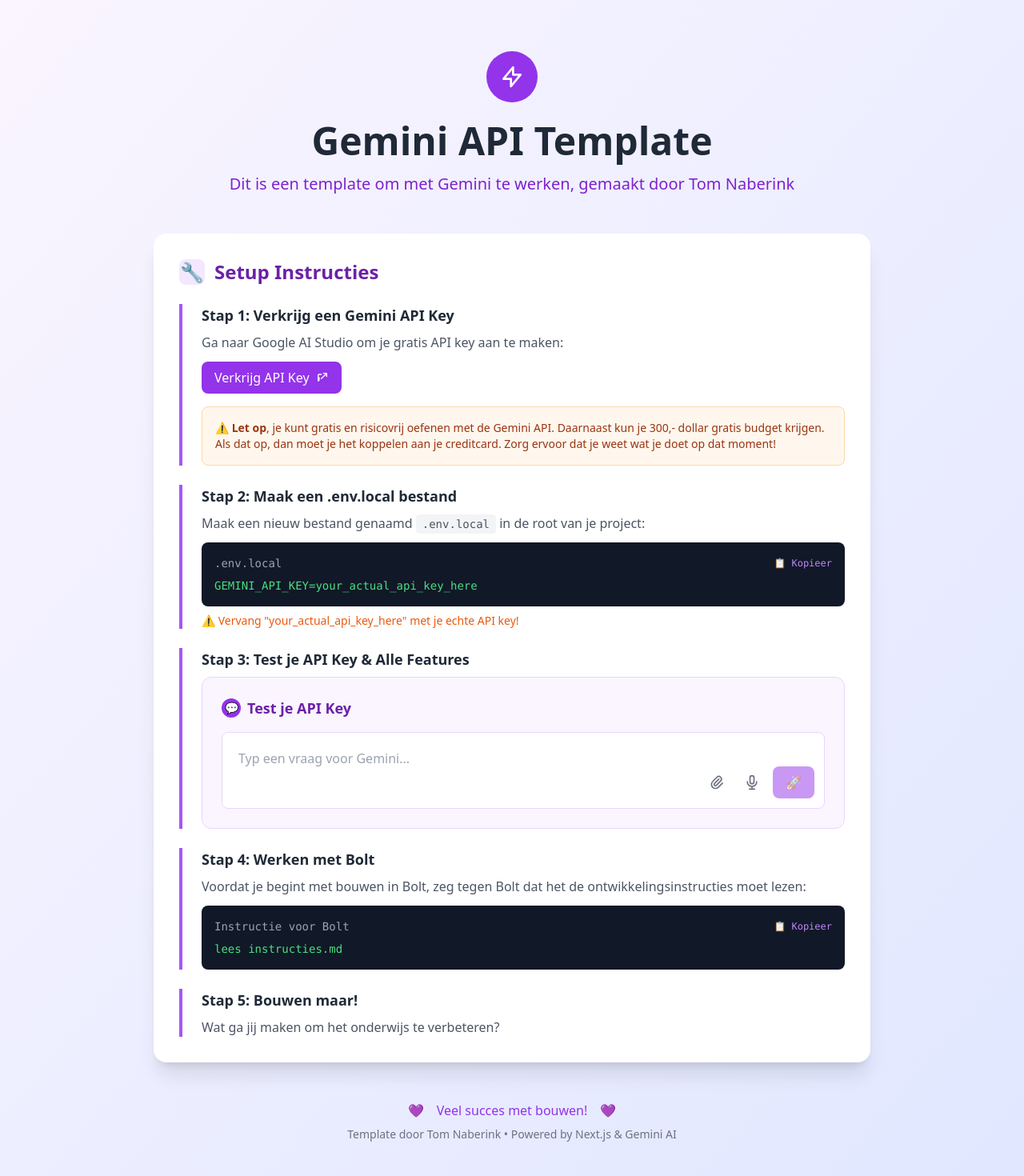
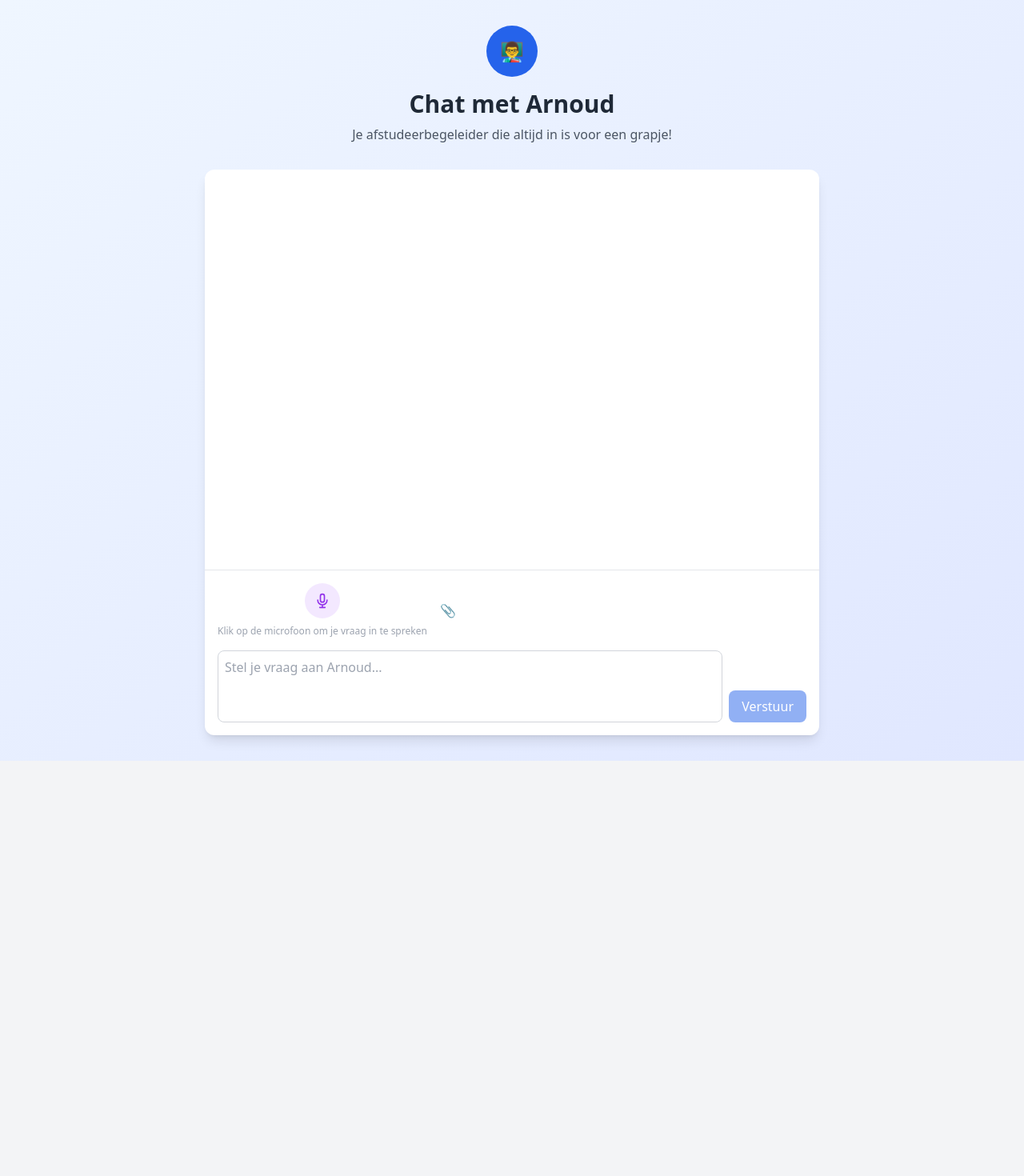
Before and after one commit to TomNaberink/templateAPI, a Next.js app: page / in a window 1280 px wide. Shown: the top 1470 px of the page at 80% size. After the commit the page ends 951 px from the top, so only its background shows below. Built offline with nearby package versions, Linux system fonts and the light colour scheme.

Commit message:
Rebuild page as Arnoud the thesis supervisor chatbot

```diff
--- a/src/app/page.tsx
+++ b/src/app/page.tsx
@@ -1,157 +1,26 @@
 'use client'
 
+import { useState } from 'react'
 import TestChatBot from '@/components/TestChatBot'
 
 export default function Home() {
-  const handleCopyInstruction = () => {
-    navigator.clipboard.writeText('lees instructies.md')
-  }
-
-  const handleCopyEnvLocal = () => {
-    navigator.clipboard.writeText('GEMINI_API_KEY=your_actual_api_key_here')
-  }
-
   return (
-    <div className="min-h-screen bg-gradient-to-br from-purple-50 to-indigo-100">
-      <div className="container mx-auto px-4 py-16">
-
-        {/* Header */}
-        <div className="text-center mb-12">
-          <div className="inline-flex items-center justify-center w-16 h-16 bg-purple-600 rounded-full mb-6">
-            <svg className="w-8 h-8 text-white" fill="none" stroke="currentColor" viewBox="0 0 24 24">
-              <path strokeLinecap="round" strokeLinejoin="round" strokeWidth={2} d="M13 10V3L4 14h7v7l9-11h-7z" />
-            </svg>
+    <div className="min-h-screen bg-gradient-to-br from-blue-50 to-indigo-100">
+      <div className="container mx-auto px-4 py-8">
+        <div className="max-w-3xl mx-auto">
+          <div className="text-center mb-8">
+            <div className="inline-flex items-center justify-center w-16 h-16 bg-blue-600 rounded-full mb-4">
+              <span className="text-2xl">👨‍🏫</span>
+            </div>
+            <h1 className="text-3xl font-bold text-gray-800 mb-2">
+              Chat met Arnoud
+            </h1>
+            <p className="text-gray-600">
+              Je afstudeerbegeleider die altijd in is voor een grapje!
+            </p>
           </div>
 
-          <h1 className="text-5xl font-bold text-gray-800 mb-4">
-            Gemini API Template
-          </h1>
-
-          <p className="text-xl text-purple-700 font-medium">
-            Dit is een template om met Gemini te werken, gemaakt door Tom Naberink
-          </p>
-        </div>
-
-        {/* Main Content */}
-        <div className="max-w-4xl mx-auto">
-
-          {/* Setup Instructions */}
-          <div className="bg-white rounded-2xl shadow-xl p-8">
-            <h2 className="text-2xl font-bold text-purple-800 mb-6 flex items-center">
-              <span className="w-8 h-8 bg-purple-100 rounded-lg flex items-center justify-center mr-3">
-                🔧
-              </span>
-              Setup Instructies
-            </h2>
-
-            <div className="space-y-6">
-
-              {/* Step 1 */}
-              <div className="border-l-4 border-purple-500 pl-6">
-                <h3 className="text-lg font-semibold text-gray-800 mb-2">
-                  Stap 1: Verkrijg een Gemini API Key
-                </h3>
-                <p className="text-gray-600 mb-3">
-                  Ga naar Google AI Studio om je gratis API key aan te maken:
-                </p>
-                <a
-                  href="https://makersuite.google.com/app/apikey"
-                  target="_blank"
-                  className="inline-flex items-center px-4 py-2 bg-purple-600 text-white rounded-lg hover:bg-purple-700 transition-colors"
-                >
-                  <span>Verkrijg API Key</span>
-                  <svg className="w-4 h-4 ml-2" fill="none" stroke="currentColor" viewBox="0 0 24 24">
-                    <path strokeLinecap="round" strokeLinejoin="round" strokeWidth={2} d="M10 6H6a2 2 0 00-2 2v10a2 2 0 002-2v-4M14 4h6m0 0v6m0-6L10 14" />
-                  </svg>
-                </a>
-
-                <div className="mt-4 p-4 bg-orange-50 border border-orange-200 rounded-lg">
-                  <p className="text-orange-800 text-sm">
-                    ⚠️ <strong>Let op</strong>, je kunt gratis en risicovrij oefenen met de Gemini API. Daarnaast kun je 300,- dollar gratis budget krijgen. Als dat op, dan moet je het koppelen aan je creditcard. Zorg ervoor dat je weet wat je doet op dat moment!
-                  </p>
-                </div>
-              </div>
-
-              {/* Step 2 */}
-              <div className="border-l-4 border-purple-500 pl-6">
-                <h3 className="text-lg font-semibold text-gray-800 mb-2">
-                  Stap 2: Maak een .env.local bestand
-                </h3>
-                <p className="text-gray-600 mb-3">
-                  Maak een nieuw bestand genaamd <code className="bg-gray-100 px-2 py-1 rounded text-sm">.env.local</code> in de root van je project:
-                </p>
-                <div className="bg-gray-900 text-green-400 p-4 rounded-lg font-mono text-sm">
-                  <div className="flex items-center justify-between mb-2">
-                    <span className="text-gray-400">.env.local</span>
-                    <button
-                      onClick={handleCopyEnvLocal}
-                      className="text-purple-400 hover:text-purple-300 text-xs transition-colors"
-                      title="Kopieer .env.local inhoud"
-                    >
-                      📋 Kopieer
-                    </button>
-                  </div>
-                  <code>GEMINI_API_KEY=your_actual_api_key_here</code>
-                </div>
-                <p className="text-orange-600 text-sm mt-2 font-medium">
-                  ⚠️ Vervang "your_actual_api_key_here" met je echte API key!
-                </p>
-              </div>
-
-              {/* Step 3 - Enhanced Test Step */}
-              <div className="border-l-4 border-purple-500 pl-6">
-                <h3 className="text-lg font-semibold text-gray-800 mb-2">
-                  Stap 3: Test je API Key & Alle Features
-                </h3>
-                <TestChatBot />
-              </div>
-
-              {/* Step 4 - Bolt Instructions */}
-              <div className="border-l-4 border-purple-500 pl-6">
-                <h3 className="text-lg font-semibold text-gray-800 mb-2">
-                  Stap 4: Werken met Bolt
-                </h3>
-                <p className="text-gray-600 mb-3">
-                  Voordat je begint met bouwen in Bolt, zeg tegen Bolt dat het de ontwikkelingsinstructies moet lezen:
-                </p>
-                <div className="bg-gray-900 text-green-400 p-4 rounded-lg font-mono text-sm">
-                  <div className="flex items-center justify-between mb-2">
-                    <span className="text-gray-400">Instructie voor Bolt</span>
-                    <button
-                      onClick={handleCopyInstruction}
-                      className="text-purple-400 hover:text-purple-300 text-xs transition-colors"
-                      title="Kopieer instructie"
-                    >
-                      📋 Kopieer
-                    </button>
-                  </div>
-                  <code>lees instructies.md</code>
-                </div>
-              </div>
-
-              {/* Step 5 - Build Step (previously Step 4) */}
-              <div className="border-l-4 border-purple-500 pl-6">
-                <h3 className="text-lg font-semibold text-gray-800 mb-2">
-                  Stap 5: Bouwen maar!
-                </h3>
-                <p className="text-gray-600">
-                  Wat ga jij maken om het onderwijs te verbeteren?
-                </p>
-              </div>
-            </div>
-          </div>
-
-          {/* Footer */}
-          <div className="text-center mt-12">
-            <div className="inline-flex items-center space-x-4 text-purple-600">
-              <span>💜</span>
-              <span>Veel succes met bouwen!</span>
-              <span>💜</span>
-            </div>
-            <p className="text-gray-500 text-sm mt-2">
-              Template door Tom Naberink • Powered by Next.js & Gemini AI
-            </p>
-          </div>
+          <TestChatBot />
         </div>
       </div>
     </div>
--- a/src/components/TestChatBot.tsx
+++ b/src/components/TestChatBot.tsx
@@ -1,67 +1,27 @@
 'use client'
 
 import { useState, useRef } from 'react'
+import VoiceInput from './VoiceInput'
+import FileUpload from './FileUpload'
 
 export default function TestChatBot() {
-  const [message, setMessage] = useState('')
-  const [response, setResponse] = useState('')
+  const [messages, setMessages] = useState<Array<{type: 'user' | 'bot', content: string}>>([])
+  const [currentMessage, setCurrentMessage] = useState('')
   const [isLoading, setIsLoading] = useState(false)
-  const [isListening, setIsListening] = useState(false)
-  const [uploadedContent, setUploadedContent] = useState('')
   const fileInputRef = useRef<HTMLInputElement>(null)
-  const recognitionRef = useRef<any>(null)
+  const chatContainerRef = useRef<HTMLDivElement>(null)
 
-  // Voice recognition setup
-  const initializeVoiceRecognition = () => {
-    if (typeof window !== 'undefined') {
-      const SpeechRecognition = (window as any).SpeechRecognition || (window as any).webkitSpeechRecognition
-      if (SpeechRecognition) {
-        const recognition = new SpeechRecognition()
-        recognition.continuous = false
-        recognition.interimResults = false
-        recognition.lang = 'nl-NL'
-
-        recognition.onresult = (event: any) => {
-          const transcript = event.results[0][0].transcript
-          setMessage(prev => prev + ' ' + transcript)
-        }
-
-        recognition.onend = () => {
-          setIsListening(false)
-        }
-
-        recognition.onerror = () => {
-          setIsListening(false)
-        }
-
-        return recognition
-      }
-    }
-    return null
-  }
-
-  const toggleVoiceRecognition = () => {
-    if (!recognitionRef.current) {
-      recognitionRef.current = initializeVoiceRecognition()
-    }
-
-    if (recognitionRef.current) {
-      if (isListening) {
-        recognitionRef.current.stop()
-        setIsListening(false)
-      } else {
-        recognitionRef.current.start()
-        setIsListening(true)
-      }
+  const scrollToBottom = () => {
+    if (chatContainerRef.current) {
+      chatContainerRef.current.scrollTop = chatContainerRef.current.scrollHeight
     }
   }
 
-  const handleFileUpload = async (file: File) => {
-    if (!file.name.endsWith('.docx') && !file.name.endsWith('.pdf')) {
-      alert('Alleen .docx en .pdf bestanden zijn toegestaan!')
-      return
+  const handleVoiceInput = (transcript: string) => {
+    setCurrentMessage(prev => prev + ' ' + transcript)
   }
 
+  const handleFileUpload = async (file: File) => {
     const formData = new FormData()
     formData.append('file', file)
 
@@ -72,51 +32,46 @@
       })
 
       if (!response.ok) {
-        const errorData = await response.json()
-        throw new Error(errorData.error || 'Upload failed')
+        throw new Error('Upload failed')
       }
 
       const data = await response.json()
-      setUploadedContent(data.content)
-
-      // Improved message formatting
-      const fileInfo = `📎 ${data.filename} (${data.fileType})\n`
-      const contentPreview = data.content.length > 300
-        ? data.content.substring(0, 300) + '...'
-        : data.content
-
-      setMessage(prev => prev + '\n\n' + fileInfo + 'Inhoud:\n' + contentPreview)
+      const fileInfo = `📎 ${file.name}\n${data.content.substring(0, 300)}${data.content.length > 300 ? '...' : ''}`
+      setCurrentMessage(prev => prev + '\n\nBekijk dit document:\n' + fileInfo)
     } catch (error) {
       console.error('File upload error:', error)
-      alert('Fout bij uploaden: ' + (error instanceof Error ? error.message : 'Onbekende fout'))
     }
   }
 
   const sendMessage = async () => {
-    if (!message.trim()) return
+    if (!currentMessage.trim()) return
 
+    const userMessage = currentMessage
+    setMessages(prev => [...prev, { type: 'user', content: userMessage }])
+    setCurrentMessage('')
     setIsLoading(true)
+
     try {
       const res = await fetch('/api/chat', {
         method: 'POST',
-        headers: {
-          'Content-Type': 'application/json',
-        },
-        body: JSON.stringify({ message }),
+        headers: { 'Content-Type': 'application/json' },
+        body: JSON.stringify({
+          message: `Je bent Arnoud, een afstudeerbegeleider die altijd grappen maakt. Geef eerst een grapje en daarna pas een serieus antwoord op deze vraag: ${userMessage}`
+        }),
       })
 
-      if (!res.ok) {
-        const errorData = await res.json()
-        throw new Error(errorData.error || 'Er is een fout opgetreden')
-      }
+      if (!res.ok) throw new Error('Failed to get response')
 
       const data = await res.json()
-      setResponse(data.response)
+      setMessages(prev => [...prev, { type: 'bot', content: data.response }])
     } catch (error) {
-      console.error('Error:', error)
-      setResponse('Error: ' + (error instanceof Error ? error.message : 'Onbekende fout'))
+      setMessages(prev => [...prev, {
+        type: 'bot',
+        content: 'Ha! Zelfs mijn computer humor werkt niet meer! 😅\nEr is helaas een technisch probleem opgetreden.'
+      }])
     } finally {
       setIsLoading(false)
+      setTimeout(scrollToBottom, 100)
     }
   }
 
@@ -128,130 +83,84 @@
   }
 
   return (
-    <div className="bg-purple-50 border border-purple-200 rounded-xl p-6">
-      <h3 className="text-lg font-semibold text-purple-800 mb-4 flex items-center">
-        <span className="w-6 h-6 bg-purple-600 rounded-full flex items-center justify-center mr-2">
-          <span className="text-white text-sm">💬</span>
-        </span>
-        Test je API Key
-      </h3>
-
-      <div className="space-y-4">
-        {/* Input Area */}
-        <div className="bg-white rounded-lg border border-purple-200 p-3">
-          <div className="flex items-end space-x-2">
-            {/* Text Input */}
-            <div className="flex-1">
-              <textarea
-                value={message}
-                onChange={(e) => setMessage(e.target.value)}
-                onKeyPress={handleKeyPress}
-                placeholder="Typ een vraag voor Gemini..."
-                className="w-full p-2 border-0 resize-none focus:outline-none"
-                rows={2}
-                disabled={isLoading}
-              />
+    <div className="bg-white rounded-xl shadow-lg overflow-hidden">
+      {/* Chat Messages */}
+      <div
+        ref={chatContainerRef}
+        className="h-[500px] overflow-y-auto p-4 space-y-4"
+      >
+        {messages.map((message, index) => (
+          <div
+            key={index}
+            className={`flex ${message.type === 'user' ? 'justify-end' : 'justify-start'}`}
+          >
+            <div
+              className={`max-w-[80%] rounded-lg p-4 ${
+                message.type === 'user'
+                  ? 'bg-blue-600 text-white'
+                  : 'bg-gray-100 text-gray-800'
+              }`}
+            >
+              {message.type === 'bot' && (
+                <div className="flex items-center mb-2">
+                  <span className="text-xl mr-2">👨‍🏫</span>
+                  <span className="font-medium">Arnoud</span>
+                </div>
+              )}
+              <p className="whitespace-pre-wrap">{message.content}</p>
+            </div>
+          </div>
+        ))}
+        {isLoading && (
+          <div className="flex justify-start">
+            <div className="bg-gray-100 rounded-lg p-4">
+              <div className="flex items-center space-x-2">
+                <span className="text-xl">👨‍🏫</span>
+                <div className="flex space-x-1">
+                  <div className="w-2 h-2 bg-gray-400 rounded-full animate-bounce"></div>
+                  <div className="w-2 h-2 bg-gray-400 rounded-full animate-bounce" style={{animationDelay: '0.2s'}}></div>
+                  <div className="w-2 h-2 bg-gray-400 rounded-full animate-bounce" style={{animationDelay: '0.4s'}}></div>
+                </div>
+              </div>
+            </div>
+          </div>
+        )}
       </div>
 
-            {/* Action Buttons */}
-            <div className="flex items-center space-x-2">
-              {/* File Upload Button */}
+      {/* Input Area */}
+      <div className="border-t border-gray-200 p-4">
+        <div className="flex items-center space-x-2 mb-4">
+          <VoiceInput onTranscript={handleVoiceInput} isDisabled={isLoading} />
           <button
             onClick={() => fileInputRef.current?.click()}
             disabled={isLoading}
-                className="p-2 text-gray-500 hover:text-purple-600 hover:bg-purple-50 rounded-lg transition-colors"
-                title="Bestand uploaden (.docx/.pdf)"
+            className="p-2 text-gray-500 hover:text-blue-600 hover:bg-blue-50 rounded-lg transition-colors"
+            title="Bestand uploaden"
           >
-                <svg className="w-5 h-5" fill="none" stroke="currentColor" viewBox="0 0 24 24">
-                  <path strokeLinecap="round" strokeLinejoin="round" strokeWidth={2} d="M15.172 7l-6.586 6.586a2 2 0 102.828 2.828l6.414-6.586a4 4 0 00-5.656-5.656l-6.415 6.585a6 6 0 108.486 8.486L20.5 13" />
-                </svg>
+            📎
           </button>
+        </div>
 
-              {/* Voice Input Button */}
-              <button
-                onClick={toggleVoiceRecognition}
+        <div className="flex space-x-2">
+          <textarea
+            value={currentMessage}
+            onChange={(e) => setCurrentMessage(e.target.value)}
+            onKeyPress={handleKeyPress}
+            placeholder="Stel je vraag aan Arnoud..."
+            className="flex-1 p-2 border border-gray-300 rounded-lg focus:outline-none focus:border-blue-500 resize-none"
+            rows={3}
             disabled={isLoading}
-                className={`p-2 rounded-lg transition-colors ${
-                  isListening
-                    ? 'text-red-600 bg-red-50 animate-pulse'
-                    : 'text-gray-500 hover:text-purple-600 hover:bg-purple-50'
-                }`}
-                title={isListening ? "Stop opnamen" : "Start spraakherkenning"}
-              >
-                <svg className="w-5 h-5" fill="none" stroke="currentColor" viewBox="0 0 24 24">
-                  <path strokeLinecap="round" strokeLinejoin="round" strokeWidth={2} d="M19 11a7 7 0 01-7 7m0 0a7 7 0 01-7-7m7 7v4m0 0H8m4 0h4m-4-8a3 3 0 01-3-3V5a3 3 0 116 0v6a3 3 0 01-3 3z" />
-                </svg>
-              </button>
-
-              {/* Send Button */}
+          />
           <button
             onClick={sendMessage}
-                disabled={isLoading || !message.trim()}
-                className="px-4 py-2 bg-purple-600 text-white rounded-lg hover:bg-purple-700 focus:outline-none focus:ring-2 focus:ring-purple-500 focus:ring-offset-2 disabled:opacity-50 disabled:cursor-not-allowed transition-colors"
+            disabled={isLoading || !currentMessage.trim()}
+            className="px-4 py-2 bg-blue-600 text-white rounded-lg hover:bg-blue-700 disabled:opacity-50 disabled:cursor-not-allowed transition-colors self-end"
           >
-                {isLoading ? '⏳' : '🚀'}
+            Verstuur
           </button>
         </div>
       </div>
 
-          {/* Upload Status */}
-          {uploadedContent && (
-            <div className="mt-2 text-xs text-green-600 bg-green-50 px-2 py-1 rounded">
-              ✅ Bestand geüpload ({uploadedContent.length} karakters)
-            </div>
-          )}
-
-          {/* Voice Status */}
-          {isListening && (
-            <div className="mt-2 text-xs text-red-600 bg-red-50 px-2 py-1 rounded flex items-center">
-              <div className="w-2 h-2 bg-red-500 rounded-full animate-pulse mr-2"></div>
-              Luistert...
-            </div>
-          )}
-        </div>
-
-        {/* Response Area */}
-        {isLoading && (
-          <div className="p-3 bg-purple-50 border border-purple-200 rounded-lg">
-            <div className="flex items-center space-x-2">
-              <div className="flex space-x-1">
-                <div className="w-2 h-2 bg-purple-400 rounded-full animate-bounce"></div>
-                <div className="w-2 h-2 bg-purple-400 rounded-full animate-bounce" style={{animationDelay: '0.1s'}}></div>
-                <div className="w-2 h-2 bg-purple-400 rounded-full animate-bounce" style={{animationDelay: '0.2s'}}></div>
-              </div>
-              <span className="text-purple-700 text-sm">Gemini denkt na...</span>
-            </div>
-          </div>
-        )}
-
-        {response && !isLoading && (
-          <div className={`p-4 rounded-lg ${
-            response.startsWith('Error:')
-              ? 'bg-red-50 border border-red-200'
-              : 'bg-green-50 border border-green-200'
-          }`}>
-            <p className={`text-sm font-medium mb-2 ${
-              response.startsWith('Error:')
-                ? 'text-red-800'
-                : 'text-green-800'
-            }`}>
-              {response.startsWith('Error:')
-                ? '❌ Fout:'
-                : '✅ Succes! Je API key werkt perfect:'
-              }
-            </p>
-            <p className="text-gray-700 text-sm bg-white p-3 rounded border whitespace-pre-wrap">
-              {response}
-            </p>
-            {response.startsWith('Error:') && (
-              <p className="text-red-600 text-xs mt-2">
-                Controleer of je API key correct is ingesteld in .env.local
-              </p>
-            )}
-          </div>
-        )}
-
-        {/* Hidden file input */}
       <input
         ref={fileInputRef}
         type="file"
@@ -263,6 +172,5 @@
         className="hidden"
       />
     </div>
-    </div>
   )
 }
```
Lines whose indentation alone changed are shown as unchanged.
